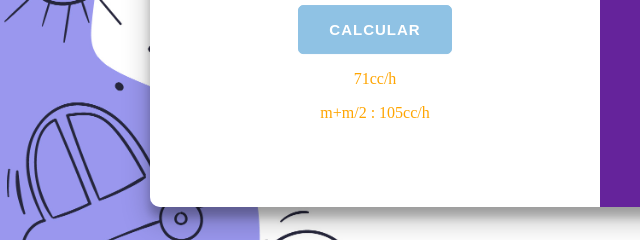
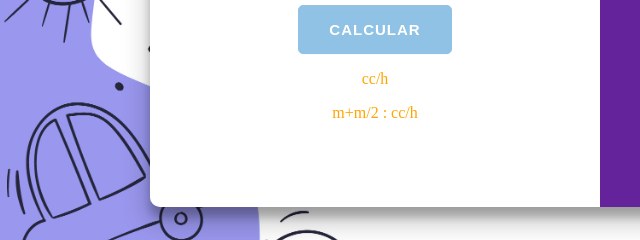
Before and after one commit to PedroMeza2002/Calculadora.github.io, a plain HTML site: page index.html in a window 1280 px wide. Shown: the part 301-541 px from the top of the page, 40-680 px from the left. Drawn offline with Linux system fonts and the light colour scheme.

Commit message:
Add files via upload

```diff
--- a/index.html
+++ b/index.html
@@ -14,8 +14,8 @@
                     <input type="number" placeholder="Peso en kg" id="peso" />
                     <p>* Debe completar todos los datos</p>
                     <button id="calcular">Calcular</button>
-                    <p id="flu">71cc/h</p>
-                    <p id="man">m+m/2 : 105cc/h</p>
+                    <p id="flu">cc/h</p>
+                    <p id="man">m+m/2 : cc/h</p>
                     <p id="error" style="display: none;">Error: Debe ingresar un peso válido.</p>
                 </div>
             </div>
```
